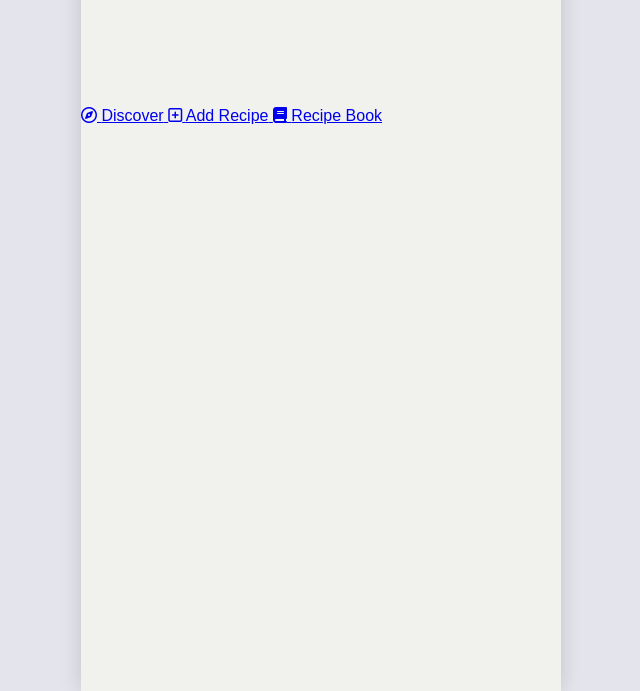
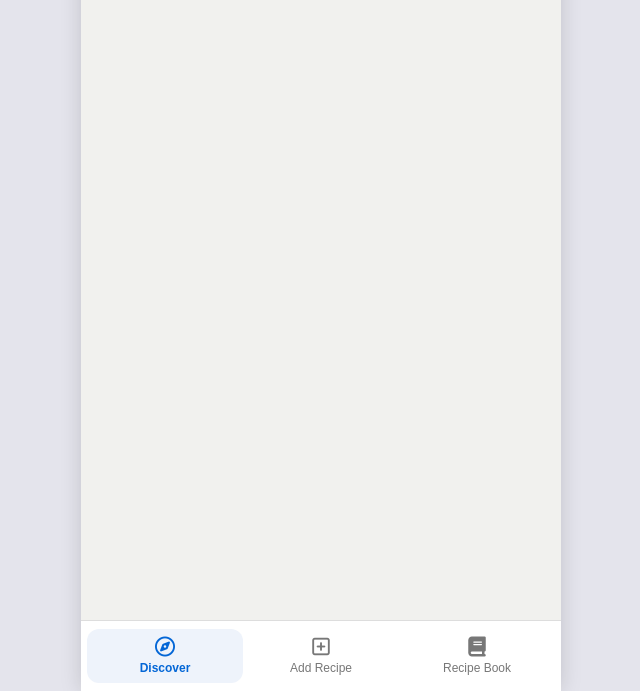
Before and after one commit to Olamide-OO11/Hi-Fi-Prototype, a plain HTML site: page index.html in a window 1280 px wide. Shown: the part 109-800 px from the top of the page, without its empty margins (319-959 px from the left). Drawn offline with Linux system fonts and the light colour scheme.

Commit message:
Refactor index.html for improved layout and navigation
Updated the HTML structure and navigation elements.

```diff
--- a/index.html
+++ b/index.html
@@ -1,54 +1,3 @@
-
-<!--
-<!DOCTYPE html>
-<html lang="en">
-<head>
-    <meta charset="UTF-8">
-    <meta name="viewport" content="width=device-width, initial-scale=1.0">
-    <title>My GitHub Website</title>
-    <link rel="stylesheet" href="style.css">
-</head>
-
-<body>
-
-    <main class="page-content">
-
-        <h1>Hello from GitHub</h1>
-
-        <button id="myBtn">Click Me</button>
-
-    </main>
-
-    -->
-
-    <!-- Bottom Navigation -->
-
-    <!--
-    <nav class="bottom-nav">
-
-        <a href="index.html" class="nav-item active">
-            <span>Discover</span>
-        </a>
-
-        <a href="add-recipe.html" class="nav-item">
-            <span>Add Recipe</span>
-        </a>
-
-        <a href="recipe-book.html" class="nav-item">
-            <span>Recipe Book</span>
-        </a>
-
-    </nav>
-
-    <script src="script.js"></script>
-
-</body>
-</html>
-
-
--->
-
-
 
 
 <!DOCTYPE html>
@@ -58,9 +7,9 @@
     <!-- viewport-fit=cover lets the nav use the safe area on notched phones -->
     <meta name="viewport" content="width=device-width, initial-scale=1.0, viewport-fit=cover">
     <title>Discover - PrepMate</title>
-    <!-- Font Awesome from a CDN: no account or kit needed -->
-    <link rel="stylesheet" href="https://cdnjs.cloudflare.com/ajax/libs/font-awesome/6.5.1/css/all.min.css">
+    <script src="https://kit.fontawesome.com/9c48262338.js" crossorigin="anonymous"></script>
     <link rel="stylesheet" href="style.css">
+
 </head>
 
 <body>
@@ -75,26 +24,26 @@
     </main>
 
     <!-- Bottom Navigation -->
-    <nav class="bottom-nav" aria-label="Main navigation">
+    <nav class="bottom" aria-label="Main navigation">
 
-        <a href="index.html" class="nav-item active" aria-current="page">
+        <a href="index.html" class="navibar active" aria-current="page">
             <i class="fa-regular fa-compass" aria-hidden="true"></i>
             <span>Discover</span>
         </a>
 
-        <a href="add-recipe.html" class="nav-item">
+        <a href="add-recipe.html" class="navibar">
             <i class="fa-regular fa-square-plus" aria-hidden="true"></i>
             <span>Add Recipe</span>
         </a>
 
-        <a href="recipe-book.html" class="nav-item">
+        <a href="recipe-book.html" class="navibar">
             <i class="fa-solid fa-book" aria-hidden="true"></i>
             <span>Recipe Book</span>
         </a>
 
     </nav>
 
-    <!-- Order matters: shared code first, then this page's code -->
+    <!-- Order matters shared code first then this page's code -Recipe.js covers for all pages so it's run first-->
     <script src="recipes.js"></script>
     <script src="discover.js"></script>
 
```
